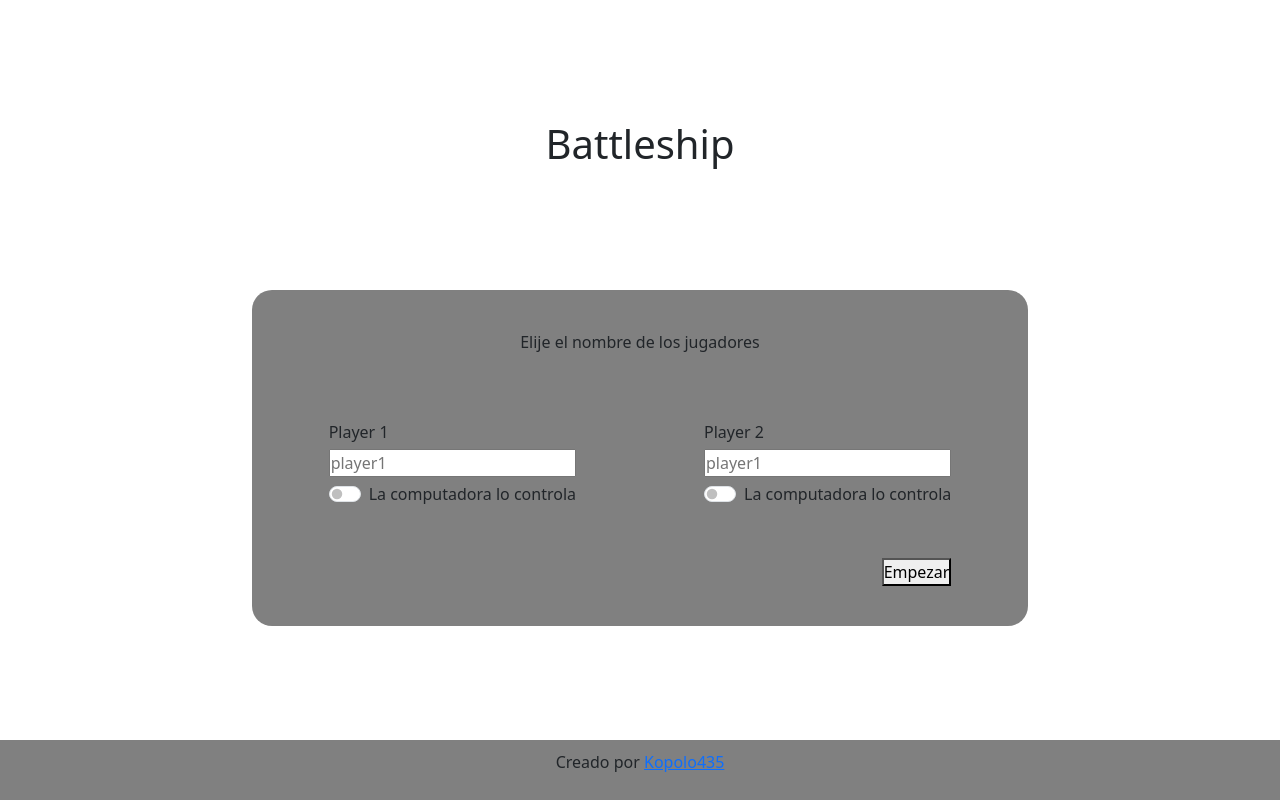
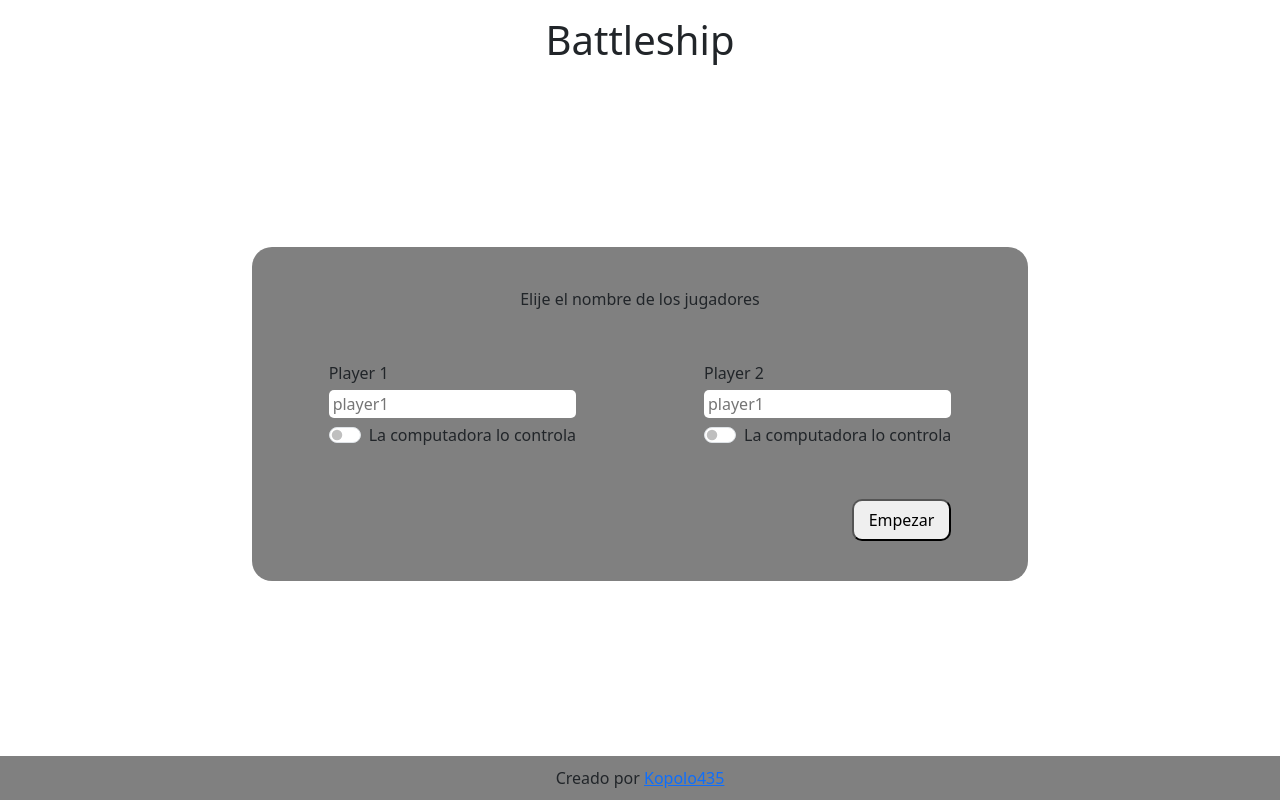
Before and after one commit to kopolo435/battleship, a website built with webpack: page src/index.html in a window 1280 px wide. Built offline with nearby package versions, Linux system fonts and the light colour scheme.

Commit message:
Finaliza layout de la pagina de index

```diff
--- a/src/styles/index.css
+++ b/src/styles/index.css
@@ -1,6 +1,10 @@
 *{
     margin: 0px;
     padding: 0px;
+}
+
+p{
+    margin: 0px;
 }
 
 body{
@@ -8,10 +12,11 @@ body{
     flex-direction: column;
     height: 100vh;
     align-items: center;
+    gap: 20px;
 }
 
 header{
-    margin-top: 15vh;
+    margin-top: 2vh;
 }
 
 main{
@@ -36,6 +41,8 @@ main{
 
 #start{
     align-self: flex-end;
+    padding: 7px 15px;
+    border-radius: 10px;
 }
 
 #nameForm{
@@ -52,6 +59,11 @@ main{
     gap: 5px;
 }
 
+.nameInput{
+    padding: 2px 4px;
+    border-radius: 5px;
+    border: none;
+}
 .topLabel{
     display: flex;
     flex-direction: column;
@@ -67,7 +79,7 @@ footer{
     padding: 10px;
 }
 
-@media (max-width: 571px) {
+@media (max-width: 728px) {
     #nameForm{
         flex-direction: column;
         gap: 4vh;
```
